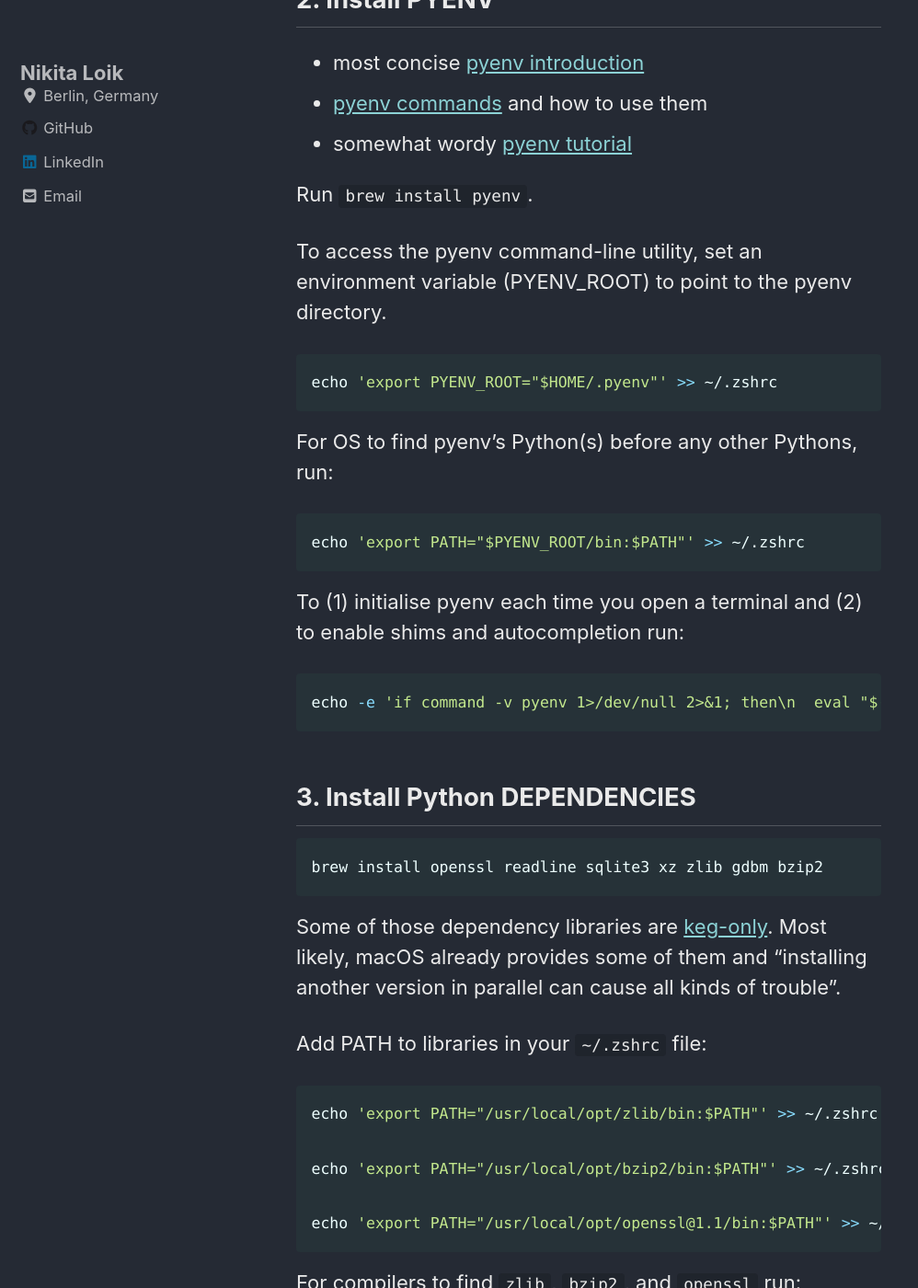
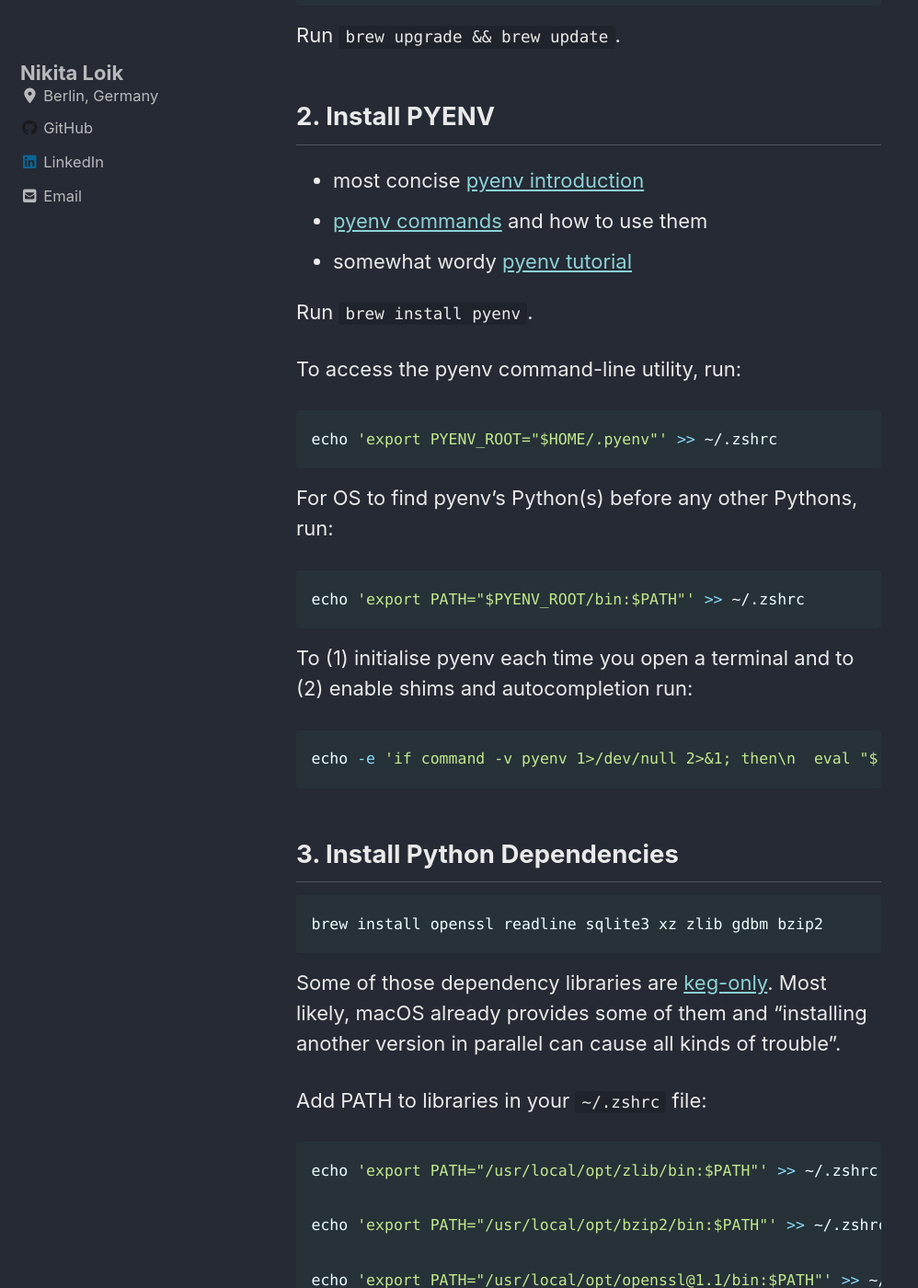
Before and after one commit to nikita-loik/one-datum-two-data, a Jekyll site: the page built from _posts/2020-12-07-pip-my-env.md, in a window 1280 px wide and 1400 px high, scrolled down 1801 px. Shown: the whole window at 92% size, without its empty margins (0-998 px from the left). Built offline with Jekyll 4.4.1, drawn with Linux system fonts in a browser that asks for light colours; cached includes are drawn as plain includes; nearby versions of some CDN libraries; some of the changed text lies outside the part shown.

````diff
--- a/_posts/2020-12-07-pip-my-env.md
+++ b/_posts/2020-12-07-pip-my-env.md
@@ -52,7 +55,7 @@ Run `brew upgrade && brew update`.
 
 Run `brew install pyenv`.
 
-To access the pyenv command-line utility, set an environment variable (PYENV_ROOT) to point to the pyenv directory.
+To access the pyenv command-line utility, run:
 ```sh
 echo 'export PYENV_ROOT="$HOME/.pyenv"' >> ~/.zshrc
 ```
@@ -60,12 +63,12 @@ For OS to find pyenv’s Python(s) before any other Pythons, run:
 ```sh
 echo 'export PATH="$PYENV_ROOT/bin:$PATH"' >> ~/.zshrc
 ```
-To (1) initialise pyenv each time you open a terminal and (2) to enable shims and autocompletion run:
+To (1) initialise pyenv each time you open a terminal and to (2) enable shims and autocompletion run:
 ```sh
 echo -e 'if command -v pyenv 1>/dev/null 2>&1; then\n  eval "$(pyenv init -)"\nfi' >> ~/.zshrc
 ```
 
-## 3. Install Python DEPENDENCIES
+## 3. Install Python Dependencies
 ```sh
 brew install openssl readline sqlite3 xz zlib gdbm bzip2
 ```
````
Also changed, not shown: other parts of _posts/2020-12-07-pip-my-env.md (+5 -2 lines).
